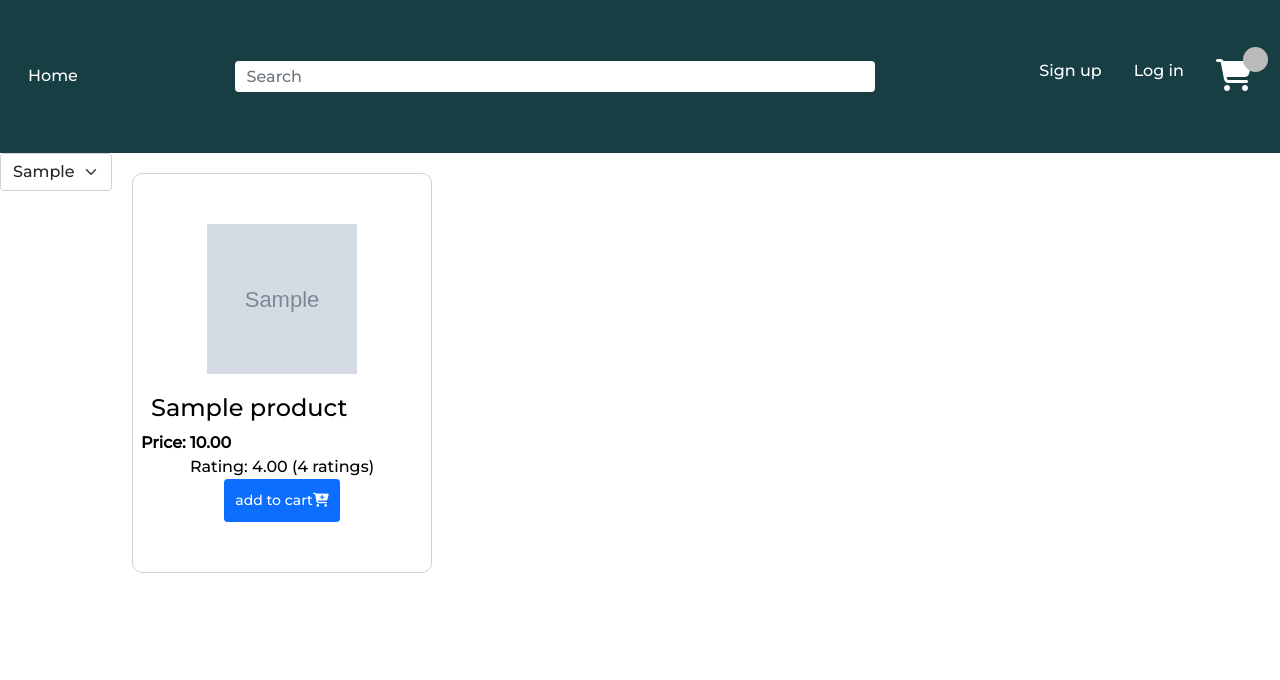
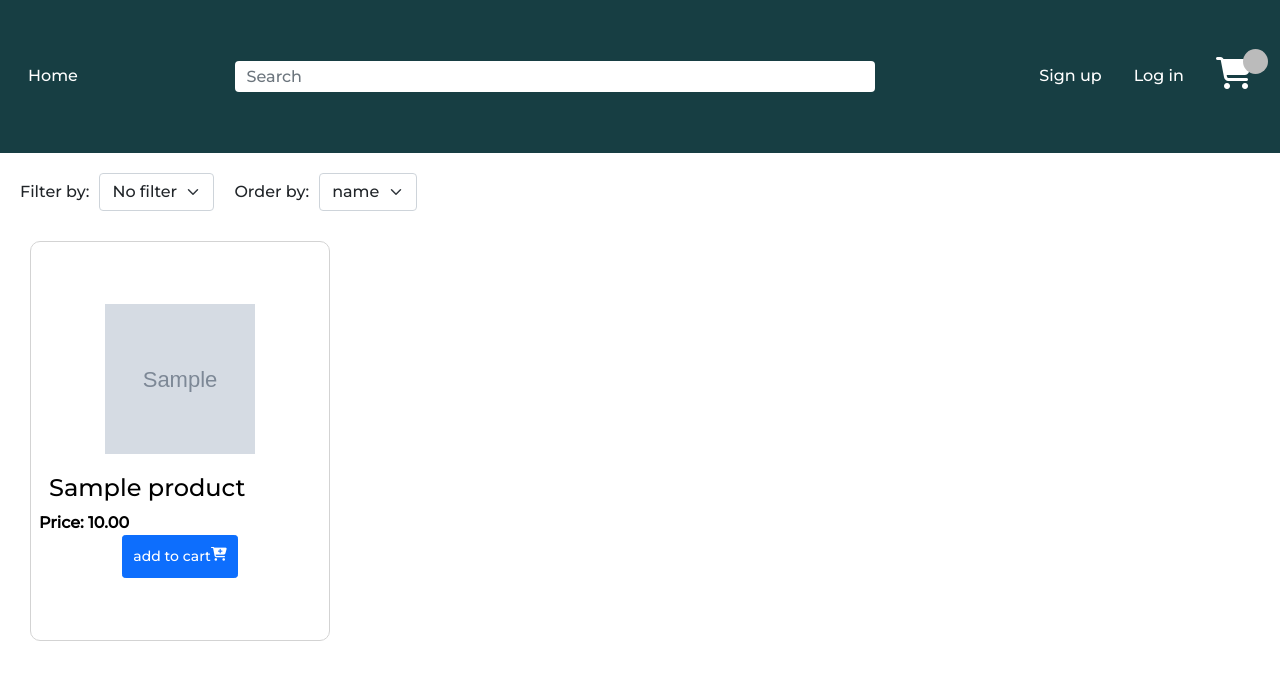
Before and after one commit to aronbergurj99/verklegt-2, a Django app: page / in a window 1280 px wide. Shown: the top 680 px of the page. Run offline with Django 3.2, Linux system fonts and the light colour scheme; tables that the repository leaves empty hold one stand-in row (values such as "Sample post"); grey boxes marked "Sample" are stand-in pictures; some libraries are stand-ins or nearby versions.

Commit message:
order and typefilter

```diff
--- a/shop/views.py
+++ b/shop/views.py
@@ -7,13 +7,17 @@ from django.http import JsonResponse
 def index(request):
     if 'type_filter' in request.GET:
         type_filter = request.GET['type_filter']
+        if 'order' in request.GET:
+            order = request.GET['order']
+        else:
+            order = 'name'
+
         products = [{
             'id': x.id,
             'name': x.name,
             'price': x.price,
-            #'image': x.productimage_set.first.image,
-        } for x in Product.objects.filter(type__type__contains=type_filter)]
-        print(products)
+            'image': x.productimage_set.first().image.url,
+        } for x in Product.objects.filter(type__type__contains=type_filter).order_by(order)]
         return JsonResponse({"data": products})
 
     # Grabs all products from the db, and returns the main template, and products.
--- a/static/css/main.css
+++ b/static/css/main.css
@@ -1,4 +1,6 @@
-
+* {
+    overflow-x: hidden;
+}
 body {
     font-family: Montserrat;
 
@@ -71,7 +73,7 @@ body {
   flex-direction: column;
   justify-content: center;
   align-items: center;
-  margin: 20px;
+  margin: 30px;
   width: 300px;
   height: 400px;
   background: white;
@@ -84,9 +86,9 @@ body {
 .small-product:hover {
   border-radius: 5%;
   z-index: 10;
-  box-shadow: 0px 0px 100px 30px yellow,
-             0 0px 70px 50px blue,
-             0 0px 45px 80px red;
+  box-shadow: 0px 0px 5px 5px yellow,
+             0 0px 10px 10px blue,
+             0 0px 12px 14px red;
 }
 .small-product h1 {
     font-size: 1.5rem;
@@ -109,14 +111,32 @@ body {
 .contents {
     /* padding-top: 20px; */
     display: inline-block;
-    display: flex;
-    flex-wrap: wrap;
-    justify-content: flex-start;
+    width: auto;
     min-height: 90vh;
     overflow-y: auto;
 
 }
+.products-index {
+    display: flex;
+    flex-direction: row;
+    flex-wrap: wrap;
+}
+.type-filter {
+    width: auto;
+    margin-left: 10px;
+    margin-right: 20px;
 
+}
+
+#filters {
+    display: flex;
+    align-content: center;
+    align-items: center;
+    justify-content: flex-start;
+    margin-left:20px;
+    margin-top: 20px;
+    width: 100%;
+}
 
 /*
 this is all the detailed product stuff
@@ -185,9 +205,9 @@ this is for the search results
 
 .circle {
     position: absolute;
-    top: -4px;
+    top: 0px;
     right: 0px;
-    z-index: 10;
+    z-index: 12;
     height: 25px;
     width: 25px;
     background-color: #bbb;
@@ -199,4 +219,14 @@ this is for the search results
 
 .cart-nav {
     position: relative;
+
 }
+.d-flex {
+    align-items: center;
+    justify-content: center;
+    align-content: center;
+    height: 100%;
+}
+.container-fluid {
+    height: 100%;
+}
--- a/static/js/main.js
+++ b/static/js/main.js
@@ -84,27 +84,80 @@ function changeCartIconLen() {
   }
 };
 
+var order = 'name';
+var type = '';
 
 $(document).ready(function() {
+
   $('#filter').on('change', function (e){
     e.preventDefault();
-    var type = $('#filter').val();
-    console.log(type)
+    type = $('#filter').val();
+    order = $('#order').val();
     $.ajax( {
-      url: '/?type_filter=' + type,
+      url: '/?type_filter=' + type + '&order=' + order,
       success: function(resp) {
         var newHtml = resp.data.map(d => {
-
-          return '<div class="small-product"><a href="/products/${d.id}" ></a><div class="small-product-text"><h1>${d.name}</h1><p><b>Price: ${d.price}</b></p> </div></button></div>'
+          return `
+<div class="small-product">
+    <a href="/products/${d.id}">
+        <img class="small-image" src="${d.image}"/>
+    </a>
+    <div class="small-product-text">
+        <h1>${d.name}</h1>
+        <p><b>Price: ${d.price}</b></p>
+    </div>
+    <form action="/cart/add-to-cart/${d.id}" method="post">
+        <input type="hidden" name="csrfmiddlewaretoken" value="${csrfToken}">
+        <button type="submit" class="btn btn-primary btn-sm add-to-cart-btn">add to cart<i class="fas fa-cart-plus"></i></button>
+        <input type="hidden" name="next" value="/">
+    </form>
+</div>
+`
 
         });
-        $('.contents').html(newHtml.join(''));
+        $('.products-index').html(newHtml.join(''));
       },
       error: function(xhr, status, error) {
         console.log(error)
       }
     })
   });
+
+    $('#order').on('change', function (e){
+    e.preventDefault();
+    type = $('#filter').val();
+    order = $('#order').val();
+    $.ajax( {
+      url: '/?type_filter=' + type + '&order=' + order,
+      success: function(resp) {
+        var newHtml = resp.data.map(d => {
+          return `
+<div class="small-product">
+    <a href="/products/${d.id}">
+        <img class="small-image" src="${d.image}"/>
+    </a>
+    <div class="small-product-text">
+        <h1>${d.name}</h1>
+        <p><b>Price: ${d.price}</b></p>
+    </div>
+    <form action="/cart/add-to-cart/${d.id}" method="post">
+        <input type="hidden" name="csrfmiddlewaretoken" value="${csrfToken}">
+        <button type="submit" class="btn btn-primary btn-sm add-to-cart-btn">add to cart<i class="fas fa-cart-plus"></i></button>
+        <input type="hidden" name="next" value="/">
+    </form>
+</div>
+`
+
+        });
+        $('.products-index').html(newHtml.join(''));
+      },
+      error: function(xhr, status, error) {
+        console.log(error)
+      }
+    })
+  });
+
+
 });
 
 getCartLen()
--- a/templates/base.html
+++ b/templates/base.html
@@ -40,6 +40,9 @@
 
     <script src="https://cdn.jsdelivr.net/npm/bootstrap@5.0.0-beta3/dist/js/bootstrap.bundle.min.js" integrity="sha384-JEW9xMcG8R+pH31jmWH6WWP0WintQrMb4s7ZOdauHnUtxwoG2vI5DkLtS3qm9Ekf" crossorigin="anonymous"></script>
     <script src="https://cdnjs.cloudflare.com/ajax/libs/jquery/3.6.0/jquery.js" integrity="sha512-n/4gHW3atM3QqRcbCn6ewmpxcLAHGaDjpEBu4xZd47N0W2oQ+6q7oc3PXstrJYXcbNU1OHdQ1T7pAP+gi5Yu8g==" crossorigin="anonymous"></script>
+    <script>
+        var csrfToken = '{{ csrf_token }}'
+    </script>
     <script src="{% static 'js/main.js' %}?{% now "U" %}"></script>
 </body>
 </html>
--- a/templates/navbar.html
+++ b/templates/navbar.html
@@ -13,6 +13,7 @@
                 <a class="nav-link" href="{% url 'register' %}">Sign up</a>
                 <a class="nav-link" href="{% url 'login' %}">Log in</a>
             {% endif %}
+
             <a class="nav-link cart-nav" href="{% url 'cart' %}">
                 <span class="circle" id="cart-len-display"></span>
                 <i class="fas fa-shopping-cart" style="font-size: 2rem"></i>
--- a/templates/shop/index.html
+++ b/templates/shop/index.html
@@ -1,16 +1,25 @@
 {% extends 'base.html' %}
 {% block content %}
-    <div classname="sort-div">
-        <select class="form-select" name="filter" id="filter">
+    <div id="filters">
+        <p>Filter by: </p>
+        <select class="form-select type-filter" name="filter" id="filter">
+            <option value="">No filter</option>
             {% for type in types %}
 
                 <option value="{{ type.type }}">{{ type.type }}</option>
 
             {% endfor %}
         </select>
+        <p>Order by: </p>
+        <select class="form-select type-filter" name="filter" id="order">
+            <option value="name" selected >name</option>
+            <option value="price">price</option>
+        </select>
     </div>
-    {% for product in products %}
+    <div class="products-index">
+        {% for product in products %}
+            {% include 'shop/single_product.html' with product=product ratings=ratings %}
+        {% endfor %}
+    </div>
 
-        {% include 'shop/single_product.html' with product=product ratings=ratings %}
-    {% endfor %}
 {% endblock %}
--- a/templates/shop/single_product.html
+++ b/templates/shop/single_product.html
@@ -8,12 +8,6 @@
         <p><b>Price: {{ product.price }}</b></p>
     </div>
 
-    {% if product.rating_set.first.rating %}
-        <p>Rating: {{ product.rating_set.first.rating}} ({{ product.rating_set.first.number_of_ratings }} ratings)</p>
-    {% else %}
-        <p>Rating: no ratings yet</p>
-    {% endif%}
     {% include 'cart/add-to-cart.html' %}
 
-</button>
 </div>
```
